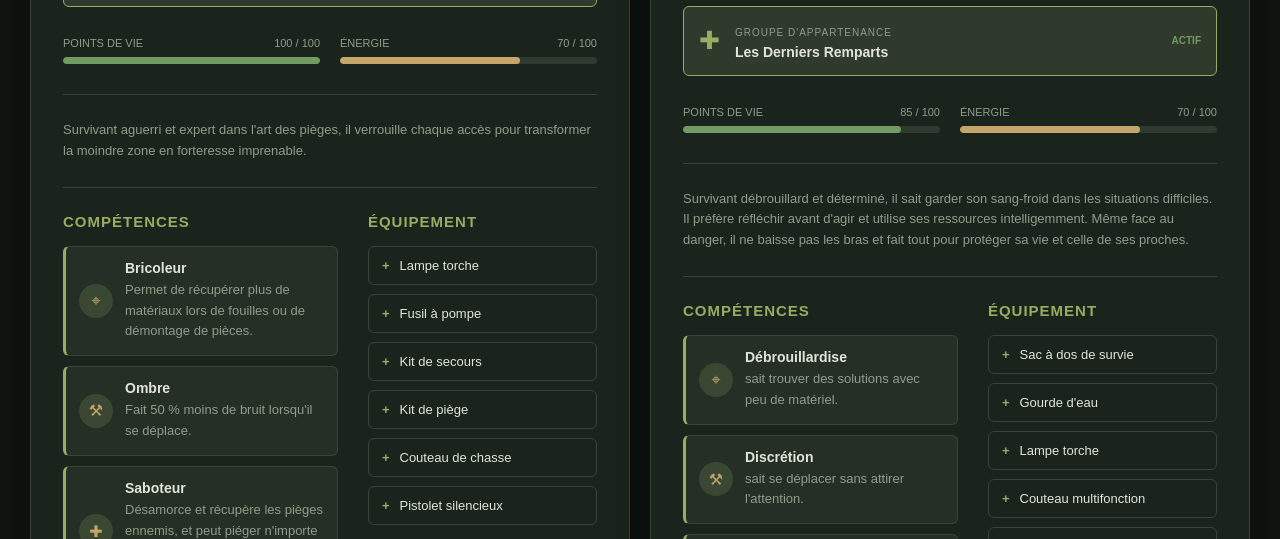
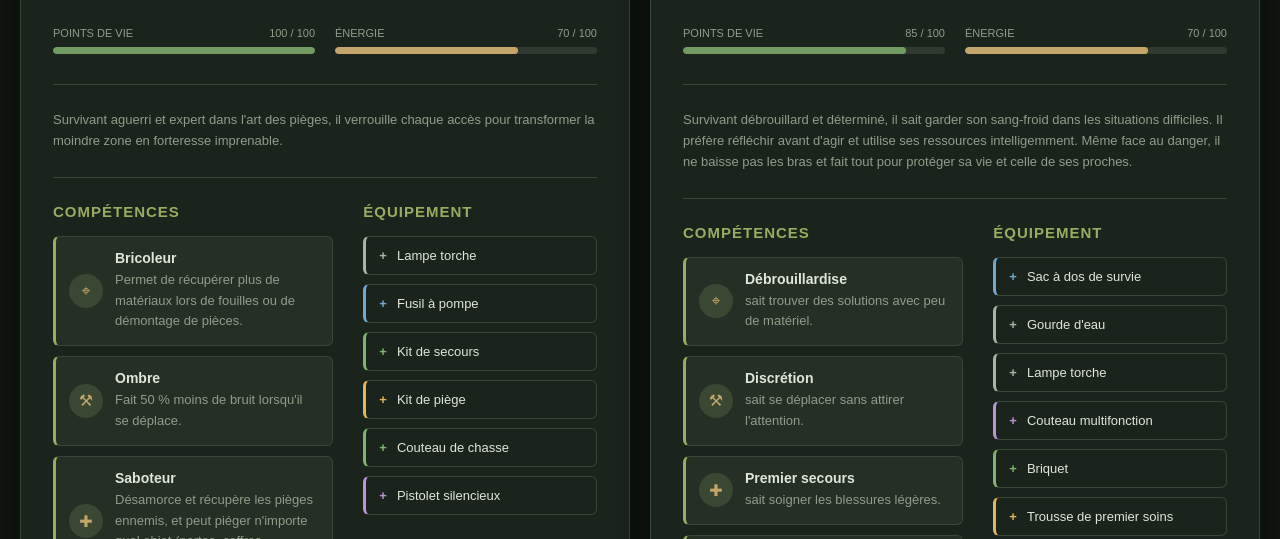
Before and after one commit to thomasdelacroix14/exo_scss, a website built with Vite: page exo_scss/index.html in a window 1280 px wide. Shown: the part 261-800 px from the top of the page. Built offline with nearby package versions, Linux system fonts and the light colour scheme.

Commit message:
dernier exo animation jauge stat et décoration par rareté aux équipements

```diff
--- a/exo_scss/index.html
+++ b/exo_scss/index.html
@@ -110,12 +110,12 @@
         <h2>ÉQUIPEMENT</h2>
 
         <ul>
-          <li>Lampe torche</li>
-          <li>Fusil à pompe</li>
-          <li>Kit de secours</li>
-          <li>Kit de piège</li>
-          <li>Couteau de chasse</li>
-          <li>Pistolet silencieux</li>
+          <li class="rarity-common" title="Rareté : commune">Lampe torche</li>
+          <li class="rarity-rare" title="Rareté : rare">Fusil à pompe</li>
+          <li class="rarity-uncommon" title="Rareté : peu commune">Kit de secours</li>
+          <li class="rarity-legendary" title="Rareté : légendaire">Kit de piège</li>
+          <li class="rarity-uncommon" title="Rareté : peu commune">Couteau de chasse</li>
+          <li class="rarity-epic" title="Rareté : épique">Pistolet silencieux</li>
         </ul>
       </div>
 
@@ -264,12 +264,12 @@
         <h2>ÉQUIPEMENT</h2>
 
         <ul>
-          <li>Sac à dos de survie</li>
-          <li>Gourde d'eau</li>
-          <li>Lampe torche</li>
-          <li>Couteau multifonction</li>
-          <li>Briquet</li>
-          <li>Trousse de premier soins</li>
+          <li class="rarity-rare" title="Rareté : rare">Sac à dos de survie</li>
+          <li class="rarity-common" title="Rareté : commune">Gourde d'eau</li>
+          <li class="rarity-common" title="Rareté : commune">Lampe torche</li>
+          <li class="rarity-epic" title="Rareté : épique">Couteau multifonction</li>
+          <li class="rarity-uncommon" title="Rareté : peu commune">Briquet</li>
+          <li class="rarity-legendary" title="Rareté : légendaire">Trousse de premier soins</li>
         </ul>
       </div>
 
--- a/exo_scss/scss/abstracts/_variables.scss
+++ b/exo_scss/scss/abstracts/_variables.scss
@@ -14,6 +14,14 @@ $color-muted: #929c8b;
 
 $color-border: #394536;
 
+$equipment-rarities: (
+  common: #aab4a5,
+  uncommon: #81b46f,
+  rare: #72a8d1,
+  epic: #b995d6,
+  legendary: #e2b45e
+);
+
 $font-main: "Arial", sans-serif;
 
 $radius-card: 12px;
--- a/exo_scss/scss/base/_reset.scss
+++ b/exo_scss/scss/base/_reset.scss
@@ -9,13 +9,17 @@
 
 body {
   min-height: 100vh;
+  max-width: 1680px;
+  margin: 0 auto;
   background: $color-background;
   color: $color-text;
   font-family: $font-main;
 
-  display: flex;
+  display: grid;
+  grid-template-columns: repeat(auto-fit, minmax(min(100%, 400px), 1fr));
+  grid-auto-rows: 1fr;
+  gap: 20px;
   justify-content: center;
-  align-items: center;
 
   padding: 40px 20px;
 }
--- a/exo_scss/scss/components/_equipment.scss
+++ b/exo_scss/scss/components/_equipment.scss
@@ -28,4 +28,18 @@
       border-color: $color-primary;
     }
   }
+
+  @each $rarity, $color in $equipment-rarities {
+    .rarity-#{$rarity} {
+      border-left: 3px solid $color;
+
+      &::before {
+        color: $color;
+      }
+
+      &:hover {
+        border-color: $color;
+      }
+    }
+  }
 }
--- a/exo_scss/scss/components/_progress.scss
+++ b/exo_scss/scss/components/_progress.scss
@@ -34,4 +34,28 @@
 
 .stat-fill {
   background: $color-primary;
+  transform-origin: left;
+  animation: fill-stat 0.7s ease-out backwards;
 }
+
+@for $i from 1 through 4 {
+  .stat:nth-child(#{$i}) .stat-fill {
+    animation-delay: ($i - 1) * 0.15s;
+  }
+}
+
+@keyframes fill-stat {
+  from {
+    transform: scaleX(0);
+  }
+
+  to {
+    transform: scaleX(1);
+  }
+}
+
+@media (prefers-reduced-motion: reduce) {
+  .stat-fill {
+    animation: none;
+  }
+}
--- a/exo_scss/scss/layout/_character-card.scss
+++ b/exo_scss/scss/layout/_character-card.scss
@@ -10,8 +10,6 @@
   border-radius: $radius-card;
 
   padding: 32px;
-  margin: 10px;
-
   box-shadow: 0 15px 45px rgba(0, 0, 0, 0.4);
 }
 
--- a/exo_scss/scss/pages/_character.scss
+++ b/exo_scss/scss/pages/_character.scss
@@ -3,7 +3,6 @@
 
   body {
     padding: 15px 10px;
-    align-items: flex-start;
   }
 
   .survival-card {
```
